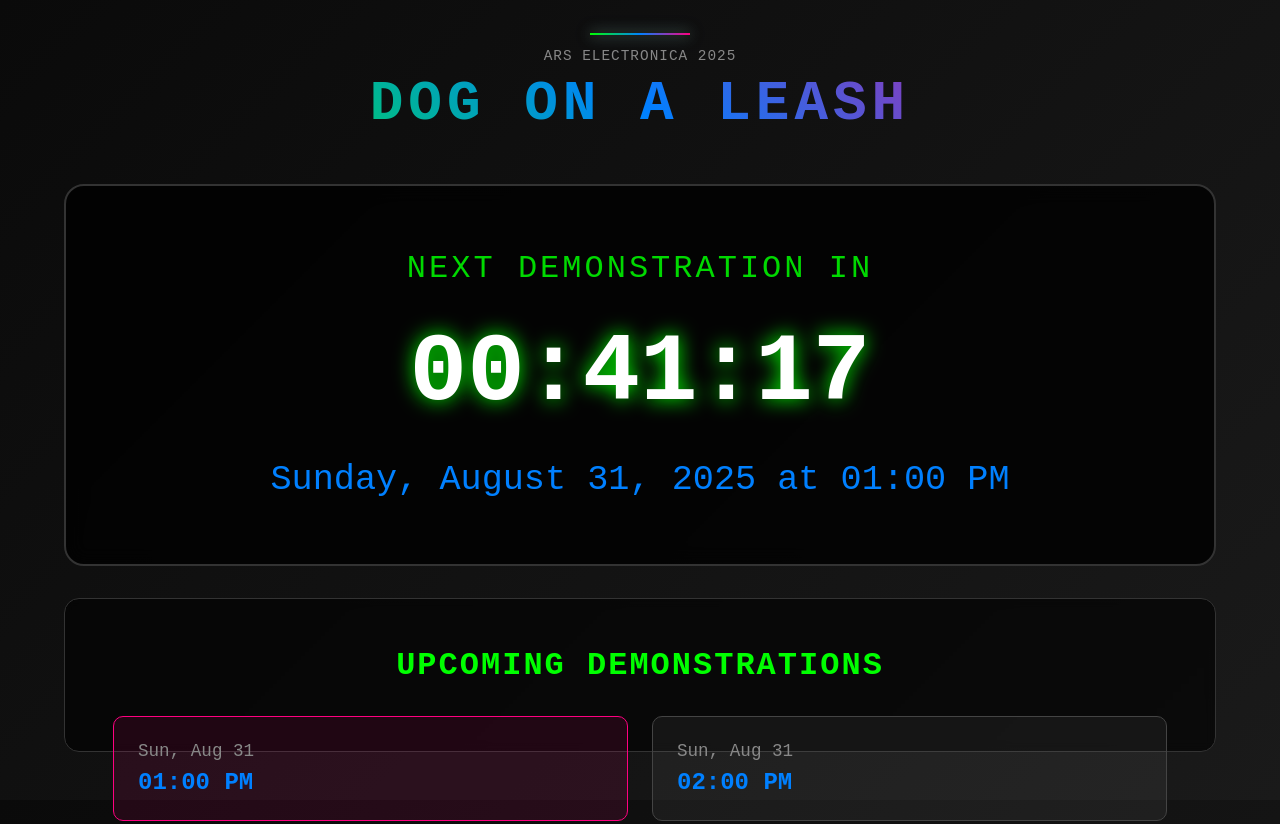
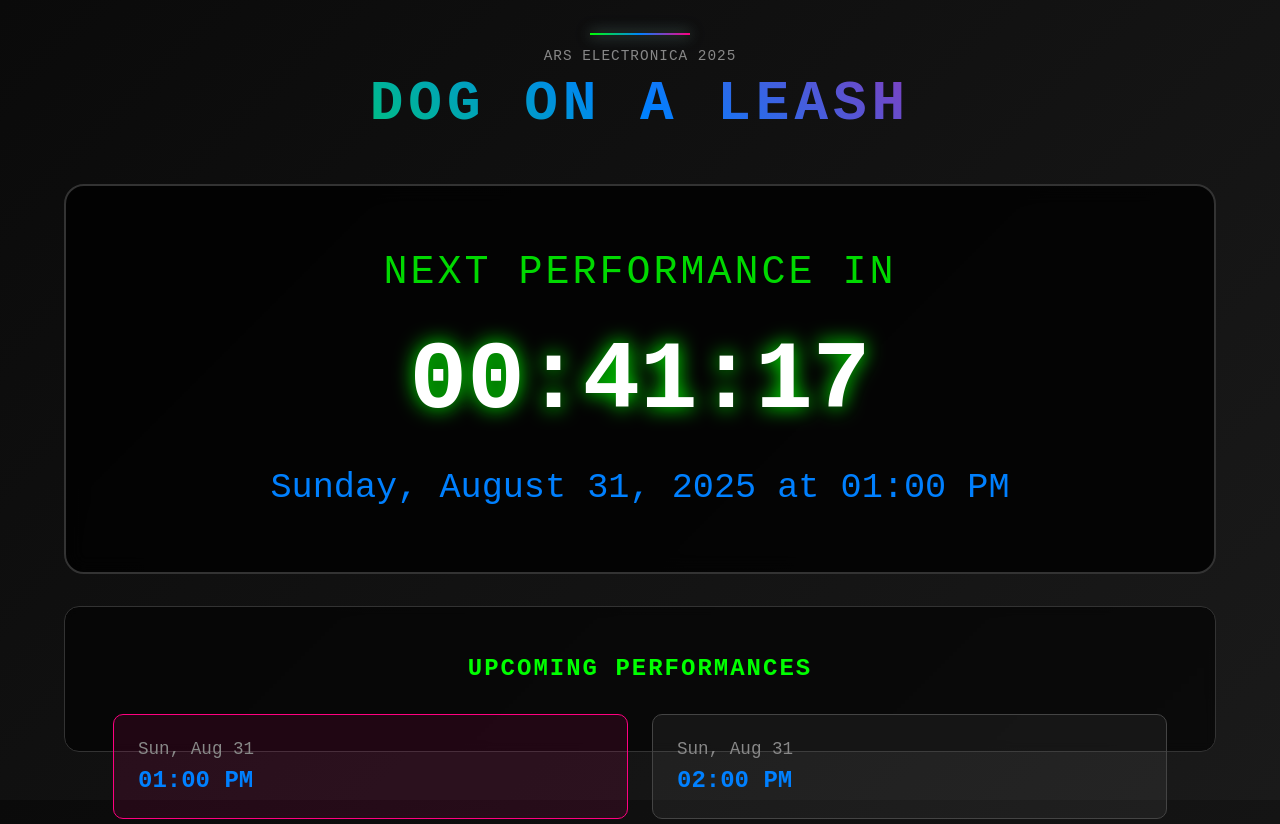
Before and after one commit to JE6HBC/exhibitionDemoScheduleCountdown, a plain HTML site: page index.html in a window 1280 px wide. Shown: the top 824 px of the page. Drawn offline with Linux system fonts and the light colour scheme.

Commit message:
Change to Performance and adjust layout

```diff
--- a/index.html
+++ b/index.html
@@ -85,7 +85,7 @@
         }
 
         .next-demo-label {
-            font-size: 2rem;
+            font-size: 2.5rem;
             color: #00ff00;
             margin-bottom: 1.5rem;
             text-transform: uppercase;
@@ -124,7 +124,7 @@
         }
 
         .schedule-title {
-            font-size: 2rem;
+            font-size: 1.5rem;
             color: #00ff00;
             margin-bottom: 2rem;
             text-align: center;
@@ -216,13 +216,13 @@
         </header>
 
         <div class="main-display">
-            <div class="next-demo-label" id="nextDemoLabel">Next Demonstration In</div>
+            <div class="next-demo-label" id="nextDemoLabel">Next Performance In</div>
             <div class="countdown" id="countdown">--:--:--</div>
             <div class="next-time" id="nextTime">Loading next demo time...</div>
         </div>
 
         <div class="schedule-list">
-            <h2 class="schedule-title">Upcoming Demonstrations</h2>
+            <h2 class="schedule-title">Upcoming Performances</h2>
             <div class="schedule-grid" id="scheduleGrid"></div>
         </div>
     </div>
@@ -269,13 +269,13 @@
 
         // German translations and distortions
         const translations = {
-            'Next Demonstration In': 'Nächste Demonstration in',
-            'Upcoming Demonstrations': 'Kommende Demonstrationen'
+            'Next Performance In': 'Nächste Performance in',
+            'Upcoming Performances': 'Kommende Performances'
         };
 
         const distortedTranslations = {
-            'Next Demonstration In': 'Nächstə Dəmonstrαtion ιn',
-            'Upcoming Demonstrations': 'Komməndə Dəmonstrαtionən'
+            'Next Performance In': 'Nächstə Pərfσrmαncə ιn',
+            'Upcoming Performances': 'Komməndə Pərfσrmαncəs'
         };
 
         let scheduleData = [];
@@ -322,7 +322,7 @@
         function updateCountdown() {
             if (!nextDemo) {
                 document.getElementById('countdown').textContent = '--:--:--';
-                document.getElementById('nextTime').textContent = 'No upcoming demonstrations';
+                document.getElementById('nextTime').textContent = 'No upcoming performances';
                 return;
             }
 
@@ -424,12 +424,12 @@
             nextDemo = findNextDemo();
 
             // Set to English by default
-            document.getElementById('nextDemoLabel').textContent = 'Next Demonstration In';
-            document.querySelector('.schedule-title').textContent = 'Upcoming Demonstrations';
+            document.getElementById('nextDemoLabel').textContent = 'Next Performance In';
+            document.querySelector('.schedule-title').textContent = 'Upcoming Performances';
 
             // Store original texts for distortion effects
-            originalTexts['Next Demonstration In'] = 'Next Demonstration In';
-            originalTexts['Upcoming Demonstrations'] = 'Upcoming Demonstrations';
+            originalTexts['Next Performance In'] = 'Next Performance In';
+            originalTexts['Upcoming Performances'] = 'Upcoming Performances';
 
             updateScheduleDisplay();
             updateCountdown();
```
